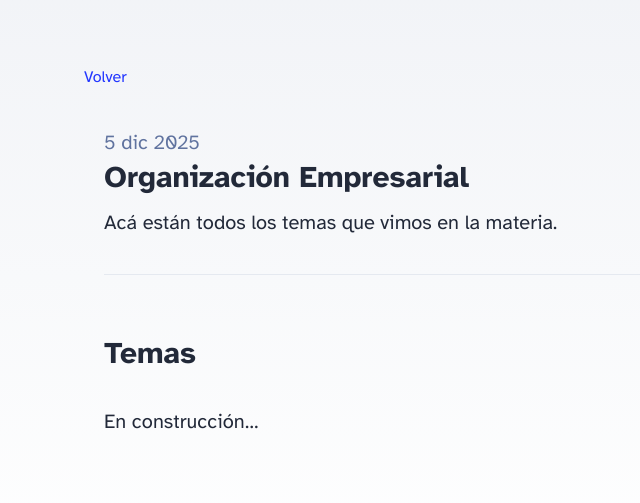
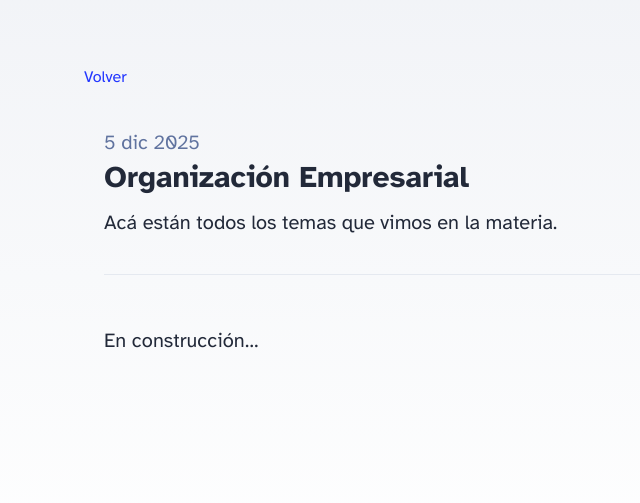
Before and after one commit to figueroaignacio/apuntes, an Astro site: page /apuntes/primer-cuatrimestre/organizacion-empresarial in a window 1280 px wide. Shown: the whole page, without its empty margins (196-836 px from the left). Built offline with nearby package versions, Linux system fonts and the light colour scheme; Astro itself is replaced by a stand-in of ours.

```diff
--- a/src/content/apuntes/primer-cuatrimestre/organizacion-empresarial/index.md
+++ b/src/content/apuntes/primer-cuatrimestre/organizacion-empresarial/index.md
@@ -4,6 +4,4 @@ description: Acá están todos los temas que vimos en la materia.
 pubDate: 2025-12-5
 ---
 
-## Temas
-
 En construcción...
```
